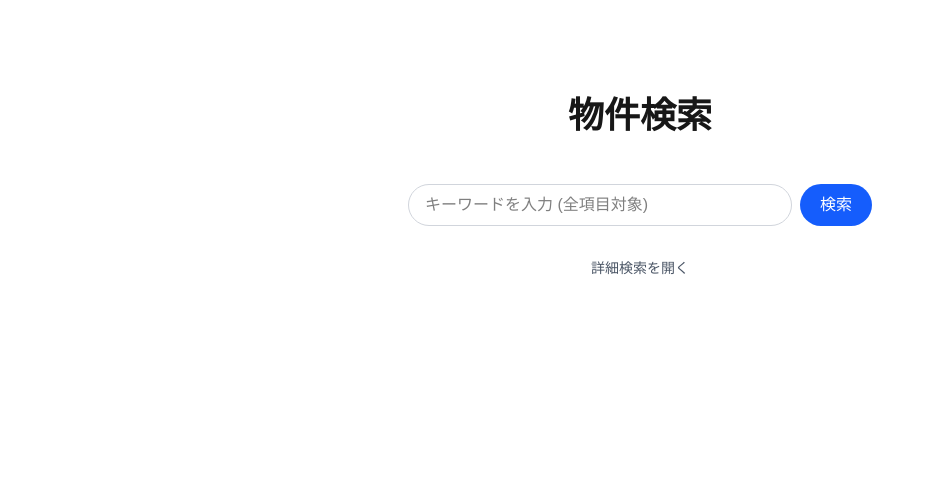
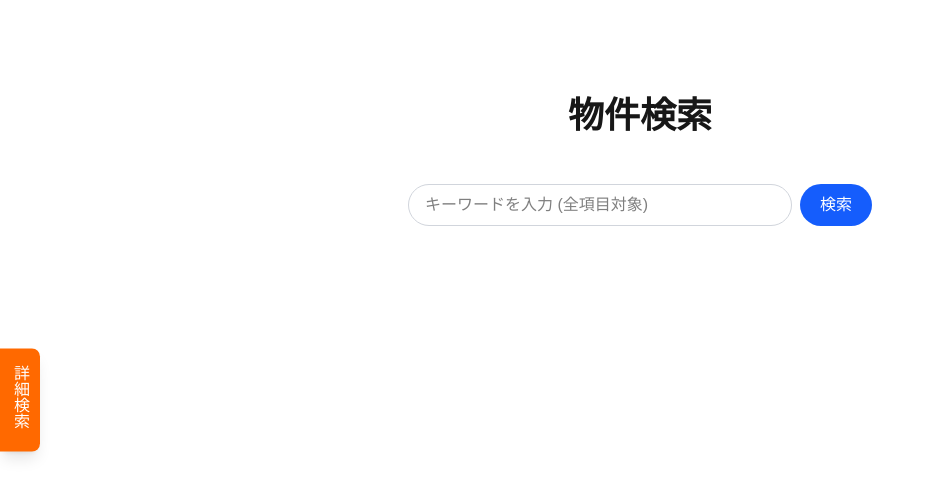
Before and after one commit to r-umemoto/vercel-wordpress, a Next.js app: page / in a window 1280 px wide. Shown: the top 496 px of the page, without its empty margins (0-935 px from the left). Built offline with nearby package versions, Linux system fonts and the light colour scheme.

Commit message:
fix design

```diff
--- a/src/app/page.tsx
+++ b/src/app/page.tsx
@@ -83,6 +83,16 @@ export default function Home() {
         onClose={() => setIsMenuOpen(false)}
         onSearch={handleDetailedSearch}
       />
+
+      {/* New Detailed Search Trigger Button */}
+      <button
+        onClick={() => setIsMenuOpen(true)}
+        className="fixed top-1/2 -translate-y-1/2 left-0 z-30 bg-orange-500 text-white py-4 px-2 rounded-r-lg cursor-pointer hover:bg-orange-600 shadow-lg"
+        aria-label="詳細検索を開く"
+      >
+        <span style={{ writingMode: 'vertical-rl' }}>詳細検索</span>
+      </button>
+
       <main className="flex min-h-screen flex-col items-center p-24">
         <div className="w-full max-w-2xl">
           <h1 className="text-4xl font-bold text-center mb-12">物件検索</h1>
@@ -111,14 +121,6 @@ export default function Home() {
                 検索
               </button>
             </form>
-
-            {/* Detailed Search Trigger */}
-            <button
-              onClick={() => setIsMenuOpen(true)}
-              className="text-sm text-gray-600 dark:text-gray-400 hover:underline"
-            >
-              詳細検索を開く
-            </button>
 
             {error && <p className="text-red-500 mt-4">{error}</p>}
             {isLoading && <p className="mt-4">検索中...</p>}
--- a/src/components/SideMenu.tsx
+++ b/src/components/SideMenu.tsx
@@ -61,7 +61,7 @@ export default function SideMenu({ isOpen, onClose, onSearch }: Props) {
             className="space-y-4"
           >
             <div>
-              <label htmlFor="title" className="block text-sm font-medium">Title</label>
+              <label htmlFor="title" className="block text-sm font-medium">物件名</label>
               <input
                 type="text"
                 id="title"
@@ -72,7 +72,7 @@ export default function SideMenu({ isOpen, onClose, onSearch }: Props) {
               />
             </div>
             <div>
-              <label htmlFor="description" className="block text-sm font-medium">Description</label>
+              <label htmlFor="description" className="block text-sm font-medium">概要</label>
               <input
                 type="text"
                 id="description"
@@ -83,7 +83,7 @@ export default function SideMenu({ isOpen, onClose, onSearch }: Props) {
               />
             </div>
             <div>
-              <label htmlFor="content" className="block text-sm font-medium">Content</label>
+              <label htmlFor="content" className="block text-sm font-medium">本文</label>
               <input
                 type="text"
                 id="content"
```
